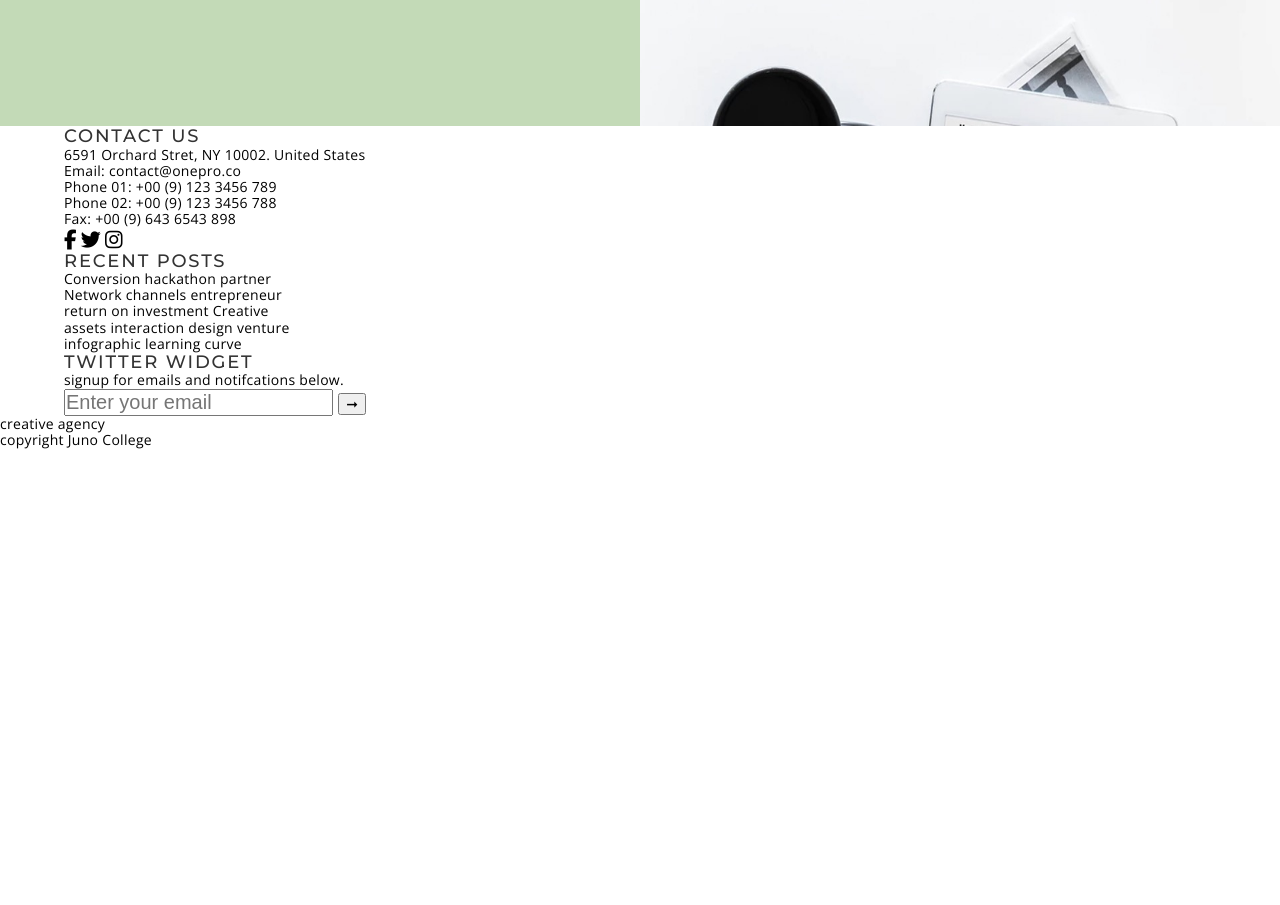
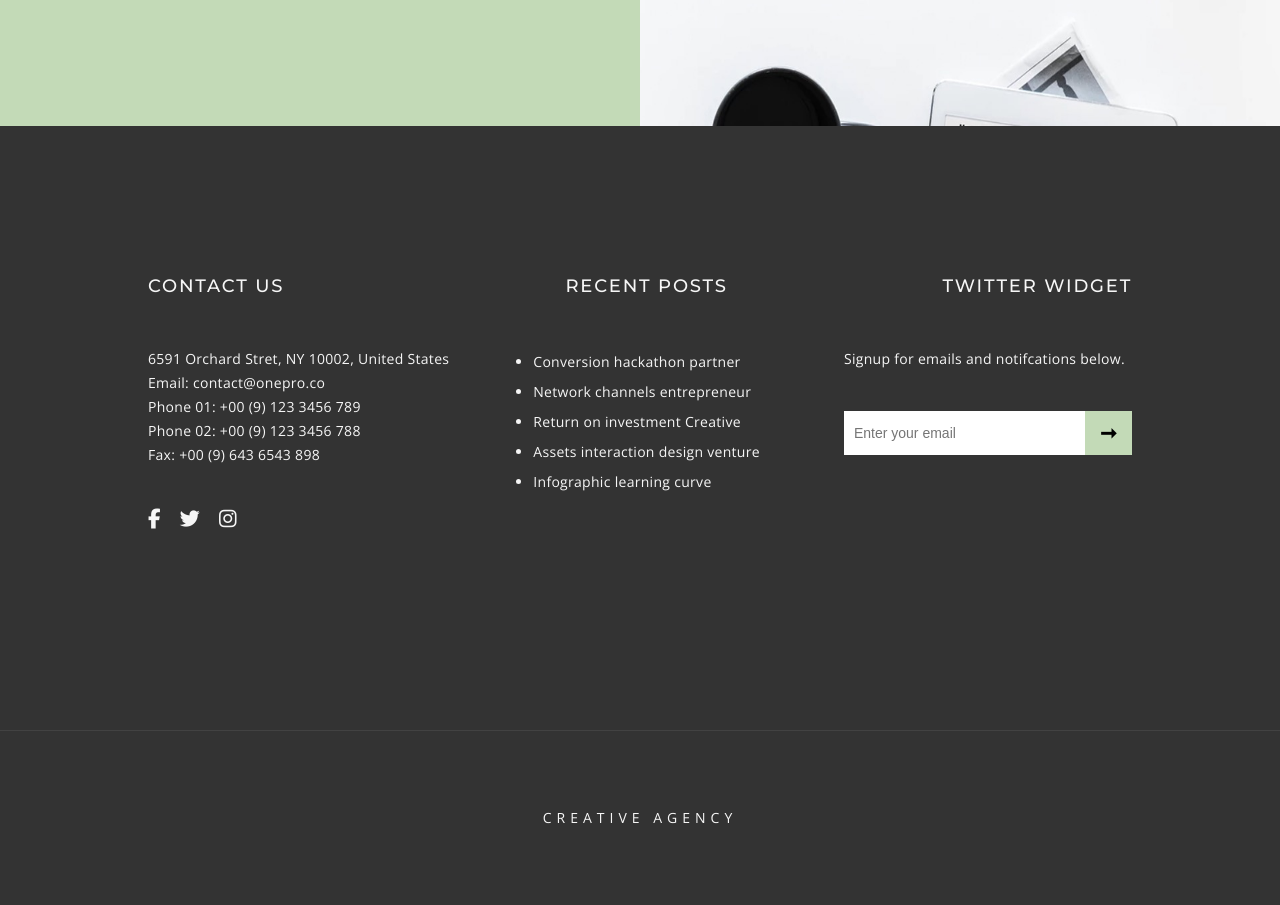
Before and after one commit to ConnorRobock/ConnorRobockProject1, a plain HTML site: page index.html in a window 1280 px wide. Shown: the part 4680-5585 px from the top of the page. Before the commit the page ends 5129 px from the top, so only its background shows below. Drawn offline with nearby package versions, Linux system fonts and the light colour scheme.

Commit message:
completed based styles for Home and created blog.html

```diff
--- a/index.html
+++ b/index.html
@@ -191,7 +191,7 @@
             <!-- footer contact nav -->
             <div class="contactNav">
                 <h2>contact us</h2>
-                <p>6591 Orchard Stret, NY 10002. United States</p>
+                <p>6591 Orchard Stret, NY 10002, United States</p>
                 <p>Email: contact@onepro.co</p>
                 <p>Phone 01: +00 (9) 123 3456 789</p>
                 <p>Phone 02: +00 (9) 123 3456 788</p>
@@ -214,10 +214,8 @@
 
             <!-- footer blog links -->
             <div class="blogPosts">
-                <UL>
-                    <li>
-                        <h2>recent posts</h2>
-                    </li>
+                <h2>recent posts</h2>
+                <ul>
                     <li>
                         <a href="#">Conversion hackathon partner</a>
                     </li>
@@ -225,13 +223,13 @@
                         <a href="#">Network channels entrepreneur</a>
                     </li>
                     <li>
-                        <a href="#">return on investment Creative</a>
+                        <a href="#">Return on investment Creative</a>
                     </li>
                     <li>
-                        <a href="#">assets interaction design venture</a>
+                        <a href="#">Assets interaction design venture</a>
                     </li>
                     <li>
-                        <a href="#">infographic learning curve</a>
+                        <a href="#">Infographic learning curve</a>
                     </li>
                 </UL>
             </div>
@@ -239,10 +237,10 @@
             <!-- footer twitter form -->
             <div class="twitterForm">
                 <h2>twitter widget</h2>
-                <p>signup for emails and notifcations below.</p>
+                <p>Signup for emails and notifcations below.</p>
                 <form action="">
                     <input type="email" id="email" placeholder="Enter your email" >
-                    <label for="email" class="sr-only">enter your email</label>
+                    <label for="email" class="sr-only">Enter your email</label>
                     <button>
                         <p>&#10142;</p>
                         <span class="sr-only">submit button</span>
@@ -251,8 +249,7 @@
             </div>
         </div>
         <div class="footerLogo">
-            <p>creative agency</p>
-            <p>copyright Juno College</p>
+            <p>Creative Agency</p>
         </div>
 
     </footer>
--- a/styles/sass/partials/_footer.scss
+++ b/styles/sass/partials/_footer.scss
@@ -0,0 +1,77 @@
+// Footer Styles
+
+footer {
+    background-color: $primary;
+
+    .wrapper {
+        display: flex;
+        justify-content: space-evenly;
+
+    }
+        h2 {
+            padding: 150px 0 50px 0;
+        }
+}
+
+.contactNav {
+    .footerSocial {
+        padding-top: 40px;
+
+        a {
+            padding-right: 15px;
+        }
+    }
+}
+
+.blogPosts {
+    h2 {
+        text-align: center;
+    }
+}
+
+.twitterForm {
+    h2 {
+        text-align: right;
+    }
+
+    form {
+        display: flex;
+        justify-content: right;
+        font-family: $bodyFont;
+        font-size: 0.7rem;
+        padding-top: 40px;
+
+        input {
+            padding: 10px;
+            padding-right: 50px;
+            border-radius: 0;;
+            border: none;
+        }
+
+        button {
+            border: none;
+            cursor: pointer;
+            padding: 10px 15px;
+            background-color: $lightSage;
+
+            p {
+                font-size: 1rem;
+                font-weight: bold;
+            }
+        }
+    }
+
+
+}
+
+.footerLogo {
+    border-top: 1px solid $creativeAgencyBorder;
+    margin-top: 200px;
+
+    p {
+        letter-spacing: 5px;
+        text-align: center;
+        text-transform: uppercase;
+        padding: 75px 0;
+    }
+}
--- a/styles/sass/partials/_typography.scss
+++ b/styles/sass/partials/_typography.scss
@@ -140,3 +140,24 @@ section p {
     text-transform: uppercase;
     font-weight: bold;
 }
+
+// Footer font styles
+footer {
+    color: $secondary;
+
+    h2 {
+        color: $secondary;
+    }
+
+    p {
+        line-height: 24px;
+    }
+
+    ul {
+        list-style: disc;
+    }
+
+    li {
+        line-height: 30px;
+    }
+}
--- a/styles/sass/partials/_variables.scss
+++ b/styles/sass/partials/_variables.scss
@@ -13,5 +13,6 @@ $secondary: #f6f6f6;
 $footerTextColor: #ffffff;
 $lightSage: #c3dab7;
 $bodyFontColor: #737373;
+$creativeAgencyBorder: #424242;
 
 // font-family: 'Montserrat',sans-serif;
```
Also changed, not shown: blog.html (added, +20 -0 lines), styles/styles.css.
